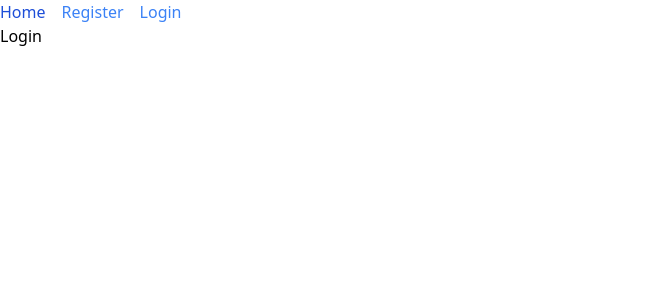
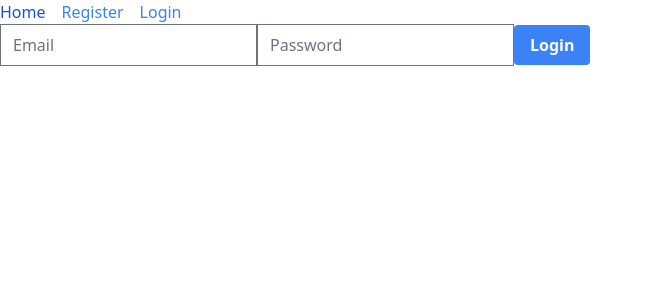
Before and after one commit to kriztiank-UCN/react-firebase-crud, a React (Vite) app: page /login in a window 1280 px wide. Shown: the top 300 px of the page, without its empty margins (0-653 px from the left). Built offline with nearby package versions, Linux system fonts and the light colour scheme; no server answers.

Commit message:
Login done

```diff
--- a/src/pages/Login.jsx
+++ b/src/pages/Login.jsx
@@ -1,5 +1,37 @@
+import { useState } from "react"
+import { signIn } from "../functions/auth"
+
 export default function Login() {
+  const [email, setEmail] = useState("")
+  const [password, setPassword] = useState("")
+
+  const handleLogin = () => {
+    // pass parameters from the signIn function to the argument of the signIn
+    signIn(email, password)
+  }
+
   return (
-    <div>Login</div>
+    <div>
+      <input
+        type="email"
+        placeholder="Email"
+        onChange={e => {
+          setEmail(e.target.value)
+        }}
+      />
+      <input
+        type="password"
+        placeholder="Password"
+        onChange={e => {
+          setPassword(e.target.value)
+        }}
+      />
+      <button
+        className="bg-blue-500 hover:bg-blue-700 text-white font-bold py-2 px-4 rounded focus:outline-none focus:shadow-outline"
+        onClick={handleLogin}
+      >
+        Login
+      </button>
+    </div>
   )
 }
```
